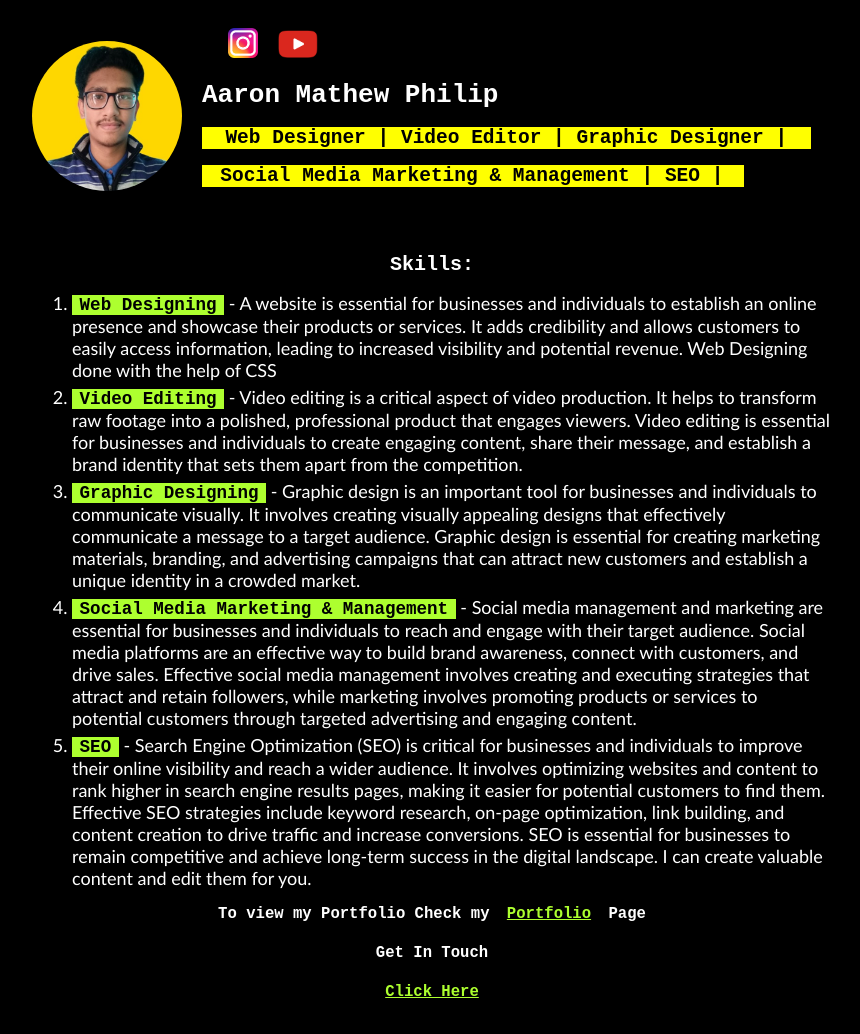
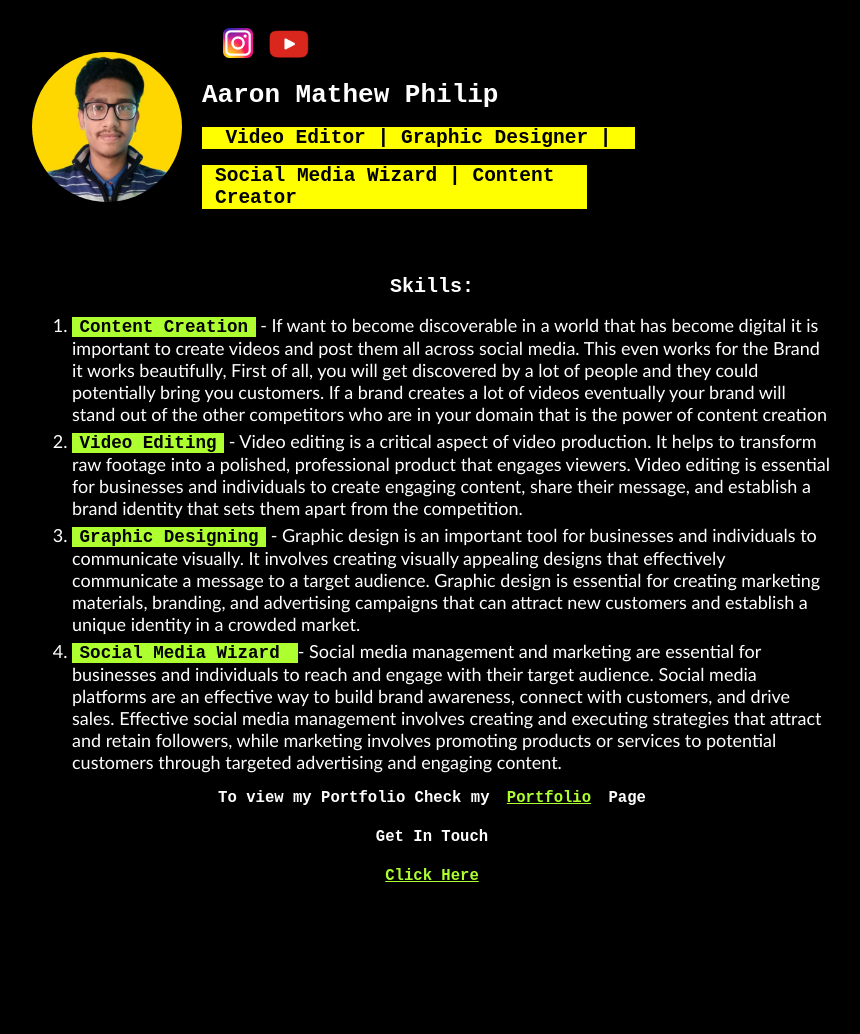
Before and after one commit to AaronMPhilip/Portfolio, a plain HTML site: page index.html in a window 1280 px wide. Shown: the whole page, without its empty margins (208-1068 px from the left). After the commit the page ends 934 px from the top, so only its background shows below. Drawn offline with Linux system fonts and the light colour scheme.

Commit message:
Update index.html

```diff
--- a/index.html
+++ b/index.html
@@ -21,22 +21,22 @@
           <a href= "https://www.youtube.com/channel/UC1xZ2XxL8wIe5XeEFiGCXZg"  target="_blank"><img src= "youtube.png" alt="" width="40px" ></a>
           <h1>Aaron Mathew Philip </h1>
 
-          <h2>&nbsp; Web Designer | Video Editor | Graphic Designer | &nbsp;  </h2>
-          <h2 class="second">  Social Media Marketing & Management | SEO |   </h2>
+          <h2>&nbsp; Video Editor | Graphic Designer | &nbsp;  </h2>
+          <h2 class="second">  Social Media Wizard | Content Creator    </h2>
         </div>
       </div>
       <div class="skills">
         <h3>Skills:</h3>
         <ol>
-          <li><b class="b"> Web Designing</b> - A website is essential for businesses and individuals to establish an online presence and showcase their products or services. It adds credibility and allows customers to easily access information, leading to increased visibility and potential revenue. Web Designing done with the help of CSS </li>
+          <li><b class="b">Content Creation</b> - If want to become discoverable in a world that has become digital it is important to create videos and post them all across social media. This even works for the Brand it works beautifully,  First of all, you will get discovered by a lot of people and they could potentially bring you customers. If a brand creates a lot of videos eventually your brand will stand out of the other competitors who are in your domain that is the power of content creation </li>
           <li><b class="b">Video Editing</b> - Video editing is a critical aspect of video production. It helps to transform raw footage into a polished, professional product that engages viewers. Video editing is essential for businesses and individuals to create engaging content, share their message, and establish a brand identity that sets them apart from the competition.</li>
           <li><b class="b">Graphic Designing</b> - Graphic design is an important tool for businesses and individuals to communicate visually. It involves creating visually appealing designs that effectively communicate a message to a target audience. Graphic design is essential for creating marketing materials, branding, and advertising campaigns that can attract new customers and establish a unique identity in a crowded market.</li>
-          <li><b class="b">Social Media Marketing & Management</b> - Social media management and marketing are essential for businesses and individuals to reach and engage with their target audience. Social media platforms are an effective way to build brand awareness, connect with customers, and drive sales. Effective social media management involves creating and executing strategies that attract and retain followers, while marketing involves promoting products or services to potential customers through targeted advertising and engaging content. </li>
-          <li><b class="b">SEO</b> - Search Engine Optimization (SEO) is critical for businesses and individuals to improve their online visibility and reach a wider audience. It involves optimizing websites and content to rank higher in search engine results pages, making it easier for potential customers to find them. Effective SEO strategies include keyword research, on-page optimization, link building, and content creation to drive traffic and increase conversions. SEO is essential for businesses to remain competitive and achieve long-term success in the digital landscape. I can create valuable content and edit them for you.</li>
-        </ol>
+          <li><b class="b">Social Media Wizard </b> - Social media management and marketing are essential for businesses and individuals to reach and engage with their target audience. Social media platforms are an effective way to build brand awareness, connect with customers, and drive sales. Effective social media management involves creating and executing strategies that attract and retain followers, while marketing involves promoting products or services to potential customers through targeted advertising and engaging content. </li>
+
+       </ol>
       </div>
       <h3>To view my Portfolio Check my <a href="https://aaronmphilip.github.io/portfoliopages/" class="portfolio">Portfolio</a> Page</h3>
-   <h4>Get In Touch</h4>
+   <h4><b>Get In Touch</b></h4>
    <h4><a href="https://docs.google.com/forms/d/1MMqY6nCRSURJnT_9sbC4Mv1F_roP56TSFx3q1eRPrjA" target="_blank" class="portfolio">Click Here</a></h4>
     </div>
 
```
